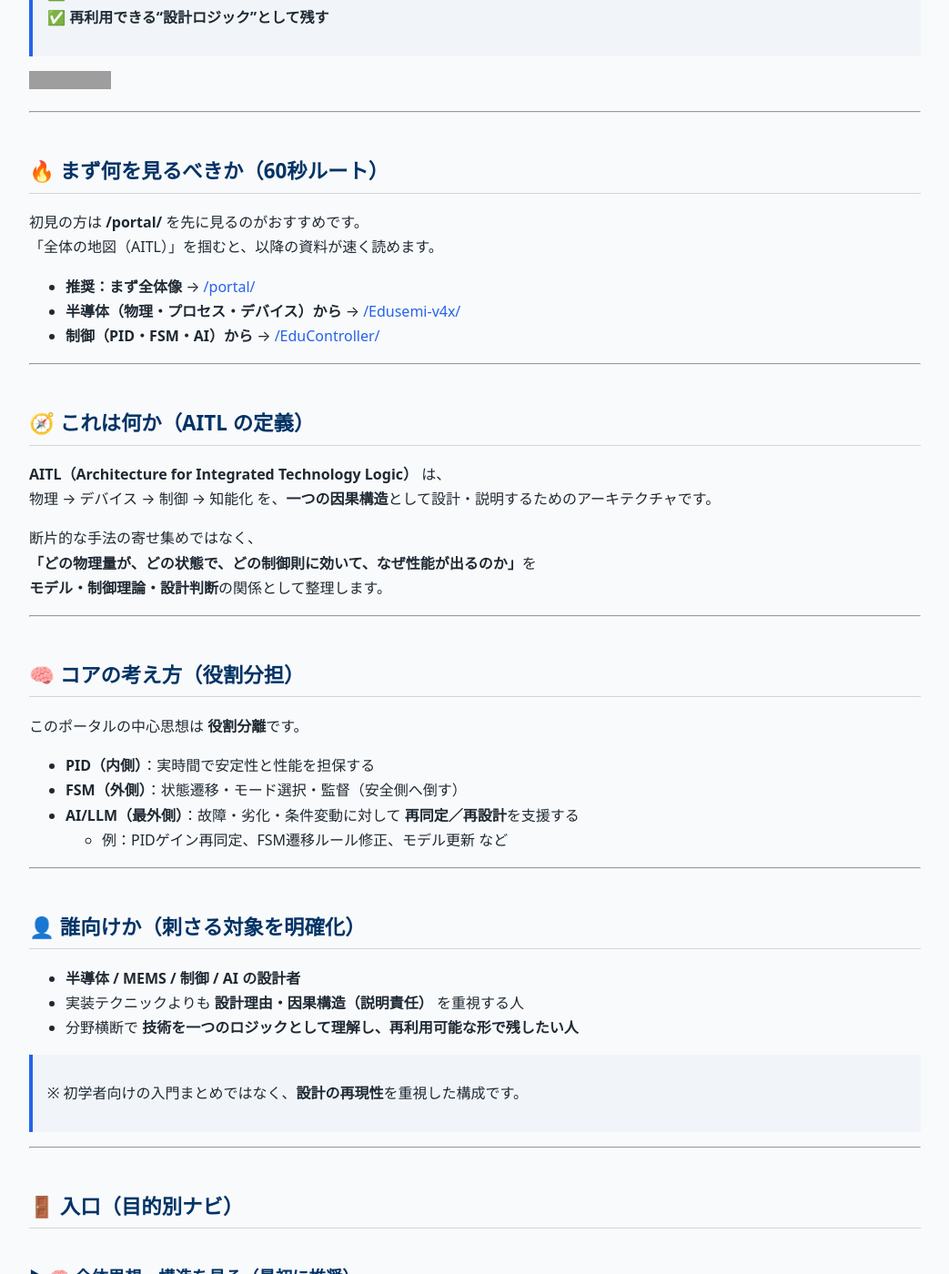
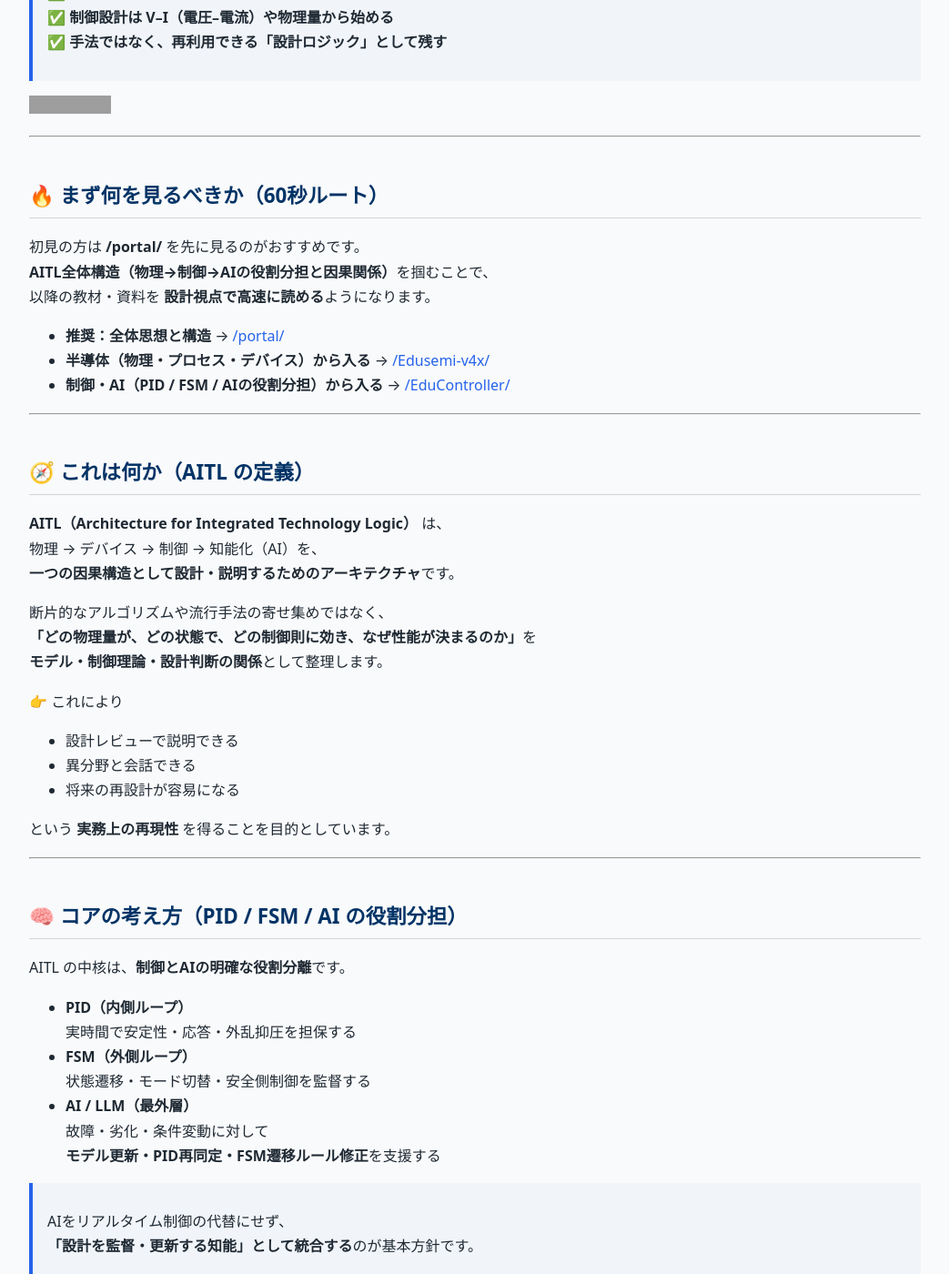
Before and after one commit to Samizo-AITL/Samizo-AITL.github.io, a Jekyll site: the page built from index.md, in a window 1280 px wide and 1400 px high, scrolled down 296 px. Shown: the whole window at 91% size, without its empty margins (118-1161 px from the left). Built offline with Jekyll 4.4.1, drawn with Linux system fonts in a browser that asks for light colours; some of the changed text lies outside the part shown; grey boxes are pictures that could not be loaded.

Commit message:
Update index.md

```diff
--- a/index.md
+++ b/index.md
@@ -6,11 +6,12 @@ description: Architecture for Integrated Technology Logic ― 物理・デバイ
 
 # 🎓 Samizo-AITL Portal
 **物理 → デバイス → 制御 → AI** を、
-**「なぜ成立するのか」まで説明できる因果構造**として統合する設計アーカイブです。
+**「なぜその設計で性能が出るのか」を説明できる因果構造**として統合する
+**中級〜上級設計者向け 技術アーカイブ**です。
 
-> ✅ **AIは制御の代替ではなく、設計の監督・再設計支援として使う**
-> ✅ **制御は V–I（電圧–電流）や物理量から始める**
-> ✅ **再利用できる“設計ロジック”として残す**
+> ✅ **AIは制御の代替ではなく、PID・FSMを監督する再設計支援として使う**
+> ✅ **制御設計は V–I（電圧–電流）や物理量から始める**
+> ✅ **手法ではなく、再利用できる「設計ロジック」として残す**
 
 [![English Version](https://img.shields.io/badge/English-Version-blue?logo=github)](/en/)
 
@@ -18,77 +19,89 @@ description: Architecture for Integrated Technology Logic ― 物理・デバイ
 
 ## 🔥 まず何を見るべきか（60秒ルート）
 初見の方は **/portal/** を先に見るのがおすすめです。
-「全体の地図（AITL）」を掴むと、以降の資料が速く読めます。
+**AITL全体構造（物理→制御→AIの役割分担と因果関係）**を掴むことで、
+以降の教材・資料を **設計視点で高速に読める**ようになります。
 
-- **推奨：まず全体像** → [/portal/](/portal/)
-- **半導体（物理・プロセス・デバイス）から** → [/Edusemi-v4x/](/Edusemi-v4x/)
-- **制御（PID・FSM・AI）から** → [/EduController/](/EduController/)
+- **推奨：全体思想と構造** → [/portal/](/portal/)
+- **半導体（物理・プロセス・デバイス）から入る** → [/Edusemi-v4x/](/Edusemi-v4x/)
+- **制御・AI（PID / FSM / AIの役割分担）から入る** → [/EduController/](/EduController/)
 
 ---
 
 ## 🧭 これは何か（AITL の定義）
 **AITL（Architecture for Integrated Technology Logic）** は、
-物理 → デバイス → 制御 → 知能化 を、**一つの因果構造**として設計・説明するためのアーキテクチャです。
+物理 → デバイス → 制御 → 知能化（AI）を、
+**一つの因果構造として設計・説明するためのアーキテクチャ**です。
 
-断片的な手法の寄せ集めではなく、
-**「どの物理量が、どの状態で、どの制御則に効いて、なぜ性能が出るのか」**を
-**モデル・制御理論・設計判断**の関係として整理します。
+断片的なアルゴリズムや流行手法の寄せ集めではなく、
+**「どの物理量が、どの状態で、どの制御則に効き、なぜ性能が決まるのか」**を
+**モデル・制御理論・設計判断の関係**として整理します。
+
+👉 これにより
+- 設計レビューで説明できる
+- 異分野と会話できる
+- 将来の再設計が容易になる
+
+という **実務上の再現性** を得ることを目的としています。
 
 ---
 
-## 🧠 コアの考え方（役割分担）
-このポータルの中心思想は **役割分離**です。
+## 🧠 コアの考え方（PID / FSM / AI の役割分担）
+AITL の中核は、**制御とAIの明確な役割分離**です。
 
-- **PID（内側）**：実時間で安定性と性能を担保する
-- **FSM（外側）**：状態遷移・モード選択・監督（安全側へ倒す）
-- **AI/LLM（最外側）**：故障・劣化・条件変動に対して **再同定／再設計**を支援する
-  - 例：PIDゲイン再同定、FSM遷移ルール修正、モデル更新 など
+- **PID（内側ループ）**
+  実時間で安定性・応答・外乱抑圧を担保する
+- **FSM（外側ループ）**
+  状態遷移・モード切替・安全側制御を監督する
+- **AI / LLM（最外層）**
+  故障・劣化・条件変動に対して
+  **モデル更新・PID再同定・FSM遷移ルール修正**を支援する
+
+> AIをリアルタイム制御の代替にせず、
+> **「設計を監督・更新する知能」として統合する**のが基本方針です。
 
 ---
 
-## 👤 誰向けか（刺さる対象を明確化）
-- **半導体 / MEMS / 制御 / AI の設計者**
-- 実装テクニックよりも **設計理由・因果構造（説明責任）** を重視する人
-- 分野横断で **技術を一つのロジックとして理解し、再利用可能な形で残したい人**
+## 👤 誰向けか（明確な対象）
+- **半導体 / MEMS / 制御 / AI の実務設計者**
+- 「なぜこの設計なのか」を **説明責任として求められる人**
+- 分野横断で技術を **一つの因果ロジックとして理解・再利用したい人**
 
-> ※ 初学者向けの入門まとめではなく、**設計の再現性**を重視した構成です。
+> ※ 初学者向けまとめやチュートリアル集ではありません。
+> **設計の再現性と説明可能性**を最優先しています。
 
 ---
 
 ## 🚪 入口（目的別ナビ）
-### ▶ 🧠 全体思想・構造を見る（最初に推奨）
+### ▶ 🧠 全体思想・構造を把握する
 → [/portal/](/portal/)
-*AITL（Architecture for Integrated Technology Logic）の全体像と因果構造*
+*AITL全体構造・因果関係・役割分担の整理*
 
-### ▶ ⚙️ 半導体から入る（物理・プロセス・デバイス）
+### ▶ ⚙️ 半導体・物理から設計を理解する
 → [/Edusemi-v4x/](/Edusemi-v4x/)
-*物理量から設計判断へつなぐロジック（V–I を含む）*
+*物理量（V–I）→ デバイス → 設計判断への接続*
 
-### ▶ 🤖 制御とAIを見る（PID / FSM / AI）
+### ▶ 🤖 制御・AIアーキテクチャを見る
 → [/EduController/](/EduController/)
-*役割分担で成立させる制御アーキテクチャと設計思想*
+*PID・FSM・AIを分離して成立させる制御設計*
 
 ---
 
 ## ✅ このポータルで得られること
-- **「説明できる設計」**：因果（物理量）→ モデル → 制御則 → 性能 の接続が見える
-- **「再利用できる構造」**：手法ではなく *ロジック* として保存される
-- **「AIの正しい置き場」**：実時間の代替ではなく、監督・再設計支援として統合する
+- **説明できる設計**
+  因果（物理量）→ モデル → 制御則 → 性能 が一本でつながる
+- **再利用可能な構造**
+  手法ではなく *設計ロジック* として保存される
+- **AIの正しい使い所**
+  実時間制御ではなく、監督・再設計支援として機能する
 
 ---
 
-## 📌 補足（運用方針）
+## 📌 運用方針
 本ポータルは、
 - 技術教材・設計資料の整理
 - 設計思想のアーカイブ
 - 分野横断の因果構造の可視化
 
-を目的として構築しています。
-内容はすべて **実務での説明・設計・教育利用** を前提としています。
-
----
-
-## 📬 連携・参照
-- GitHub 上の各リポジトリと連動しています
-- 詳細は各入口配下で解説しています
-- 更新履歴や設計方針は、必要に応じて随時追記します
+を目的として構築されています。
+内容はすべて **実務での設計・説明・教育利用** を前提としています。
```
